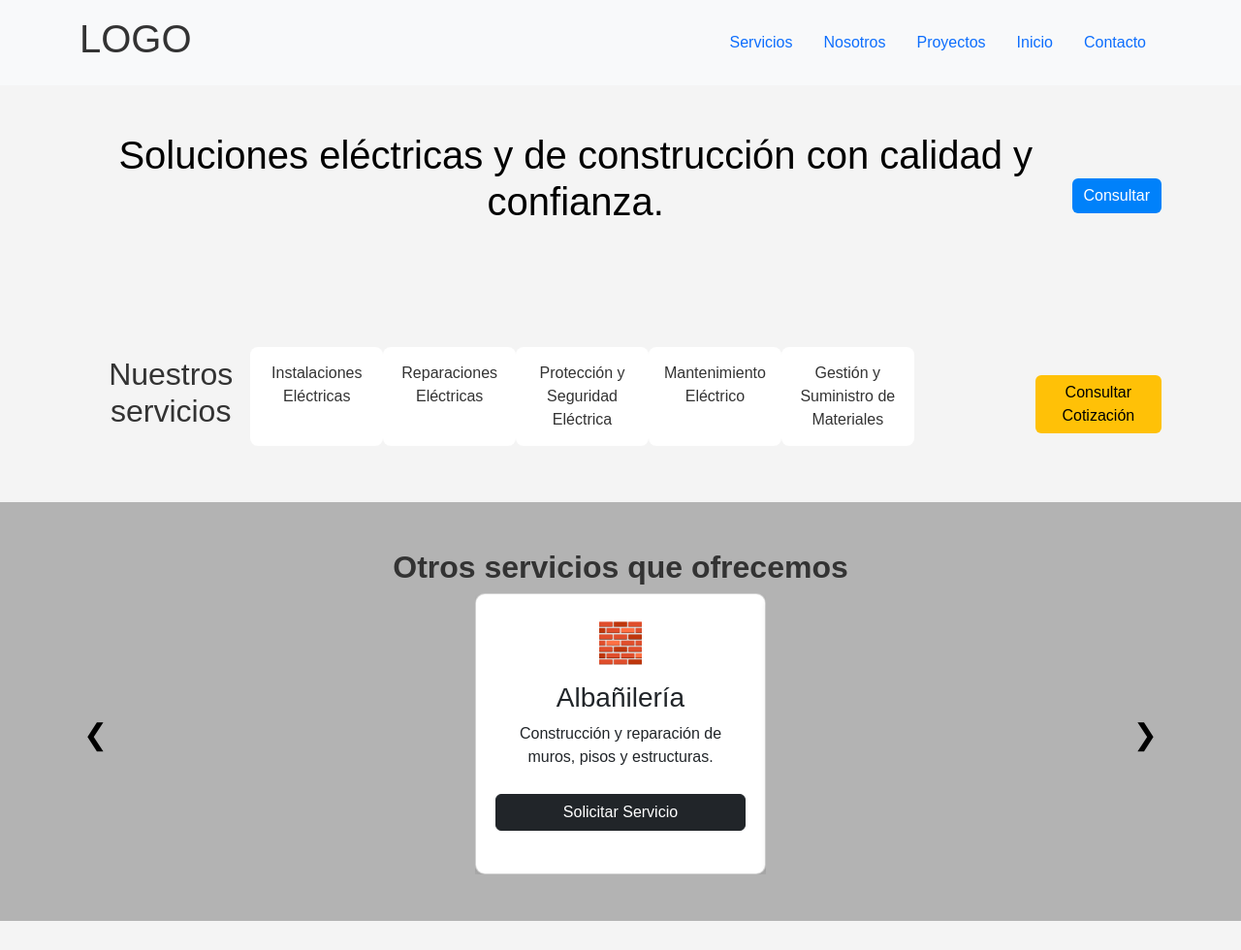
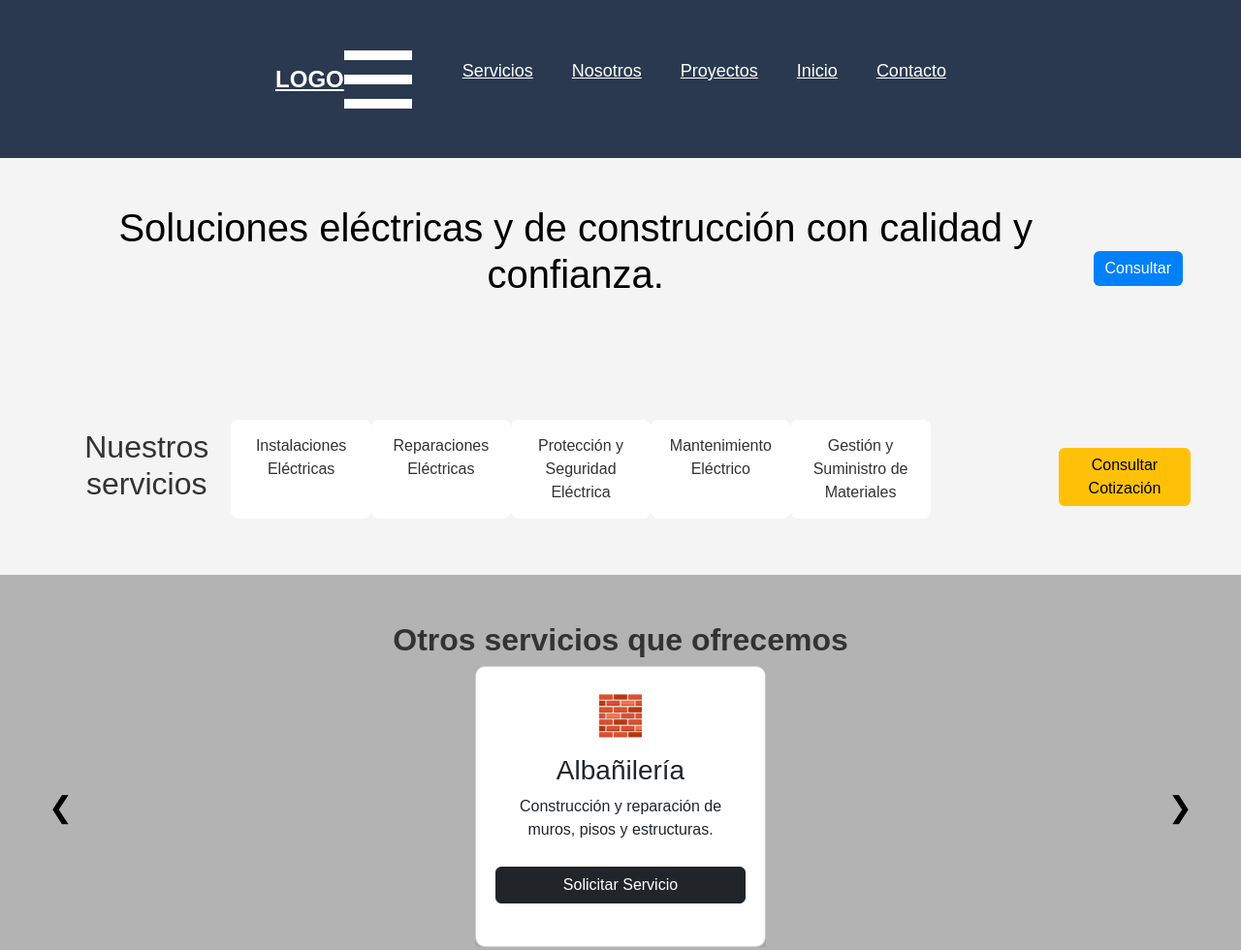
Before and after one commit to alejandrofml/prelun, a plain HTML site: page index.html in a window 1280 px wide. Shown: the whole page at 97% size. Before the commit the page ends 950 px from the top, so only its background shows below. Drawn offline with nearby package versions, Linux system fonts and the light colour scheme.

Commit message:
va andando el responsive del navbar

```diff
--- a/css/style.css
+++ b/css/style.css
@@ -1,6 +1,15 @@
+* {
+    margin: 0;
+    padding: 0;
+    box-sizing: 0;
+    text-decoration: none;
+    list-style: none;
+}
 
 body {
-font-family: Arial, sans-serif;
+    font-family: Arial, Helvetica, sans-serif;
+    background-color: #f4f4f4;
+    color: #333;
 }
 .hero {
 background: url('background.jpg') center/cover;
@@ -33,13 +42,104 @@ border: none;
 background-color: #ffc107;
 border: none;
 }
+/*------------------------------------------------Menu-------------------------*/
+.back{
+    padding: 32px 0;
+    background-color: #2a394f;
+}
+
+.menu {
+    position: absolute;
+    top: 0;
+    left: 0;
+    right: 0;
+    display: flex;
+    align-items: center;
+    justify-content: space-between;
+    z-index: 1000;
+}
+
+.logo {
+    font-size: 24px;
+    color: #fff;
+    font-weight: 800;
+    text-transform: uppercase;
+}
+
+.menu .navbar ul li {
+    position: relative;
+    float: left;
+}
+
+.menu .navbar ul li a {
+    font-size: 18px;
+    padding: 20px;
+    color: #ffffff;
+    display: block;
+}
+
+.menu .navbar ul li a:hover {
+    color: #1a2433;
+}
+
+#menu{
+    display: none;
+}
+
+/*.menu-icon {
+    font-size: 24px;
+    color: #fff;
+    cursor: pointer;
+    display: none;
+}*/
+
+.menu-label {
+    cursor: pointer;
+    display: none;
+}
+/* Responsive NAVBAR */
+@media (max-width: 768px) {
+    .menu{
+        padding: 30px;
+    }
+
+    .menu-label{
+        display: initial;
+    }
+
+    .back{
+        padding: 40px 0;
+    }
+
+    .menu .navbar {
+        position: absolute;
+        width: 100%;
+        background-color: #2a394f;
+        top: 100%;
+        left: 0;
+        right: 0;
+        display: none;
+    }
+
+    .menu .navbar ul li {
+        width: 100%;
+    }
+
+    .menu .navbar ul li a {
+        width: 100%;
+        padding: 10px 0;
+    }
+
+    #menu:checked + .navbar ul {
+        left: 0;
+    }
+
+    #menu:checked ~ .navbar {
+        display: initial;
+    }
+}
 
 /*------------------------CAROUSSEL-------------------------*/
-body {
-    font-family: Arial, sans-serif;
-    background-color: #f4f4f4;
-    color: #333;
-}
 
 .servicios {
     background: #b3b3b3;
@@ -48,6 +148,8 @@ body {
 }
 
 .container {
+    max-width: 1200px;
+    margin: 0 auto;
     display: flex;
     align-items: center;
     justify-content: center;
@@ -103,7 +205,7 @@ body {
 }
 
 /* Responsive */
-@media (max-width: 768px) {
+/*@media (max-width: 768px) {
     header {
         flex-direction: column;
         align-items: center;
@@ -125,4 +227,4 @@ body {
     .main p {
         font-size: 1.1em;
     }
-}
+}*/
--- a/index.html
+++ b/index.html
@@ -10,7 +10,7 @@
 
 </head>
 <body>
-    <header class="bg-light p-3">
+    <!--<header class="bg-light p-3">
         <div class="container d-flex justify-content-between align-items-center">
             <h1>LOGO</h1>
             <nav>
@@ -23,8 +23,27 @@
                 </ul>
             </nav>
         </div>
+    </header>-->
+    <header>
+        <div class="back">
+            <div class="menu container">
+                <a href="#" class="logo">LOGO</a>
+                <input type="checkbox" id="menu">
+                <label for="menu">
+                    <img src="img/menu.png" class="menu-icono" alt="">
+                </label>
+                <nav class="navbar">
+                    <ul>
+                        <li><a href="#">Servicios</a></li>
+                        <li><a href="#">Nosotros</a></li>
+                        <li><a href="#">Proyectos</a></li>
+                        <li><a href="#">Inicio</a></li>
+                        <li><a href="#">Contacto</a></li>
+                    </ul>
+                </nav>
+            </div>
+        </div>
     </header>
-
     <section class="hero text-white text-center p-5">
         <div class="container">
             <h2>Soluciones eléctricas y de construcción con calidad y confianza.</h2>
```
Also changed, not shown: img/menu.png (added).
